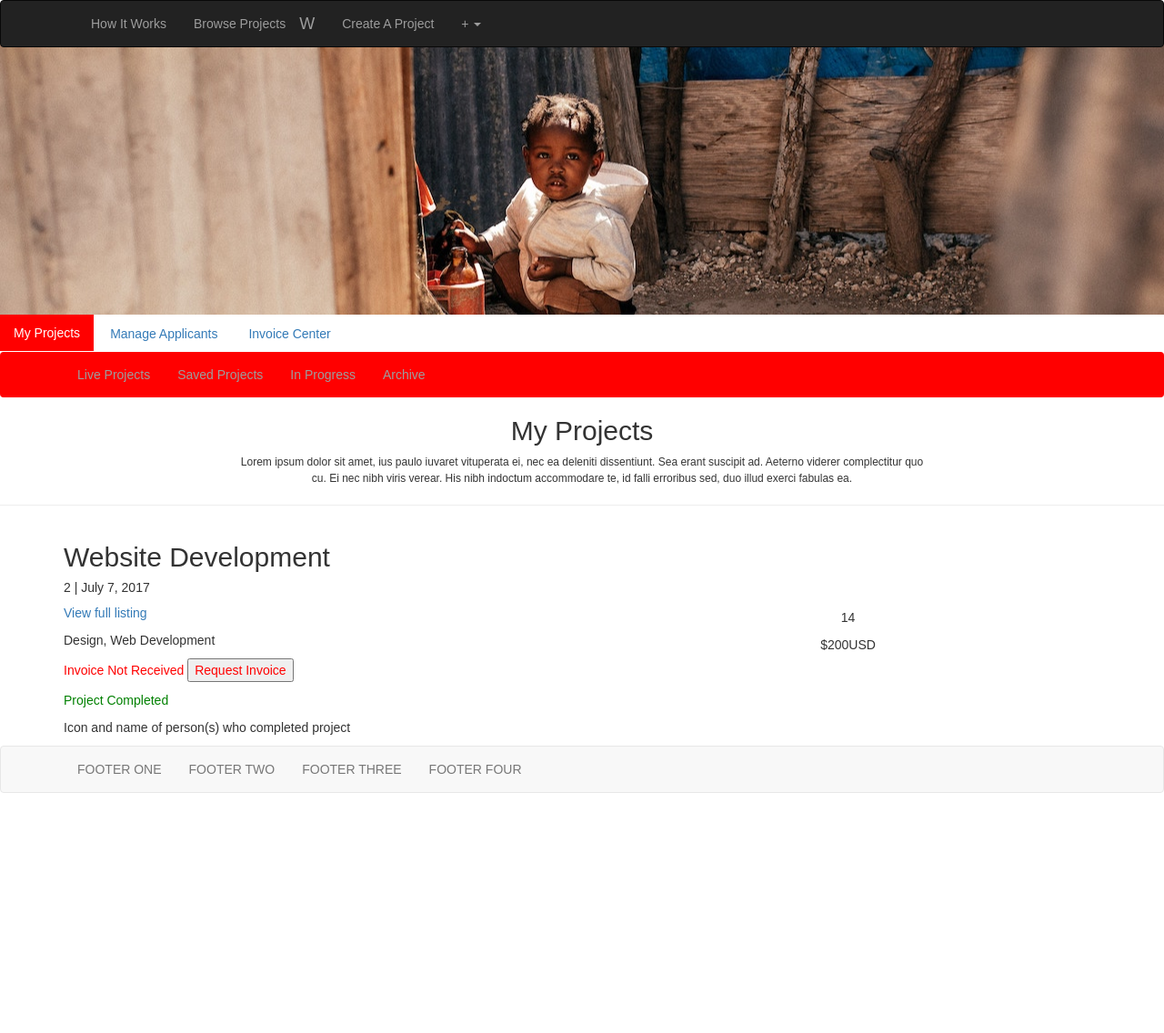
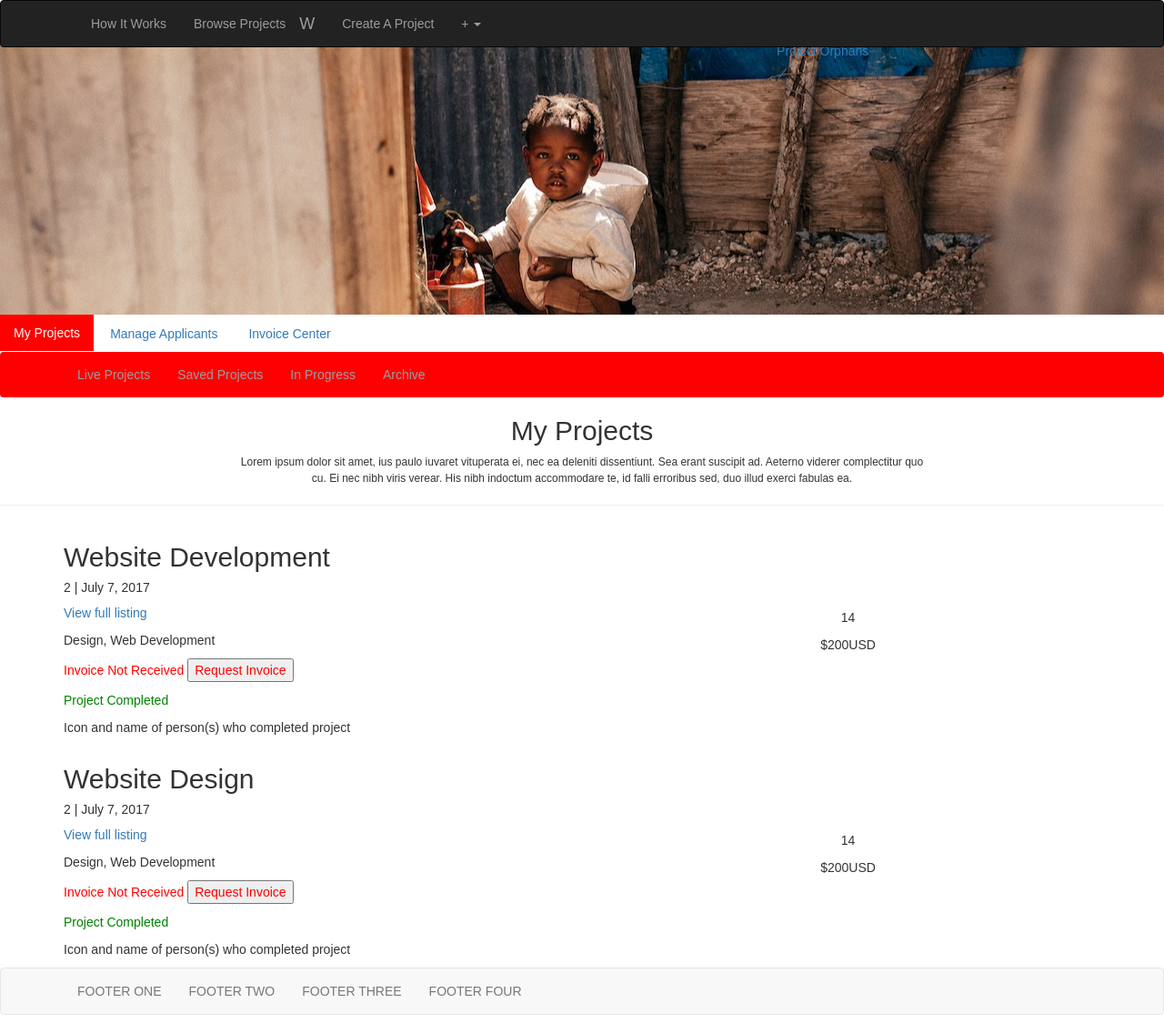
Before and after one commit to lamaya/mockup, a React (Create React App) app in the folder mockup/: page / in a window 1280 px wide. Shown: the whole page at 91% size. Before the commit the page ends 892 px from the top, so only its background shows below. Built offline with nearby package versions, Linux system fonts and the light colour scheme.

Commit message:
renders second project

```diff
--- a/mockup/src/Components/Home.js
+++ b/mockup/src/Components/Home.js
@@ -1,6 +1,7 @@
 import React, { Component } from 'react';
 import organizations from '../organizations';
 import NavBar from './NavBar';
+import ProjNav from './ProjNav';
 import MyProjects from './MyProjects';
 import { tabsInstance, Tab, Tabs } from 'react-bootstrap';
 
@@ -8,27 +9,42 @@ class Home extends Component {
 constructor(){
   super();
   this.state = {
-    organizations: organizations,
+    data: [],
+    all_orgs: [],
     all_data: [],
     projs: [],
+    proj2: [],
     i: 0,
   }
 }
 componentDidMount(){
   let i = this.state.i
     this.setState({
+      data: organizations,
       all_data: organizations[i],
       projs: organizations[i].projects[i],
+      proj2: organizations[i].projects[1],
       })
+  }
+
+  renderAllProjects(){
+    let dataa = this.state.all_data.projects
+    dataa.map(function(choice,i){
+      console.log(dataa[i])
+    })
   }
   render() {
     let i = this.state.i
     let data = this.state.all_data
     let projects = this.state.projs
+    let projects2 = this.state.proj2
     const tabsInstance = (
     <Tabs defaultActiveKey={1} animation={true} id="noanim-tab-example">
      <Tab eventKey={1} title="My Projects">
-      <MyProjects project_name={projects.title} applicants={projects.applicants} date={projects.date} rate={projects.rate} skills={projects.skills} desciption={projects.desciption} hours={projects.hours} paid={projects.paid} completed={projects.completed}  /></Tab>
+     <ProjNav />
+      <MyProjects project_name={projects.title} applicants={projects.applicants} date={projects.date} rate={projects.rate} skills={projects.skills} desciption={projects.desciption} hours={projects.hours} paid={projects.paid} completed={projects.completed}  />
+      <MyProjects project_name={projects2.title} applicants={projects.applicants} date={projects.date} rate={projects.rate} skills={projects.skills} desciption={projects.desciption} hours={projects.hours} paid={projects.paid} completed={projects.completed}  />
+      </Tab>
       <Tab eventKey={2} title="Manage Applicants">Manage Applicants</Tab>
       <Tab eventKey={3} title="Invoice Center" >Invoice Center</Tab>
     </Tabs>
@@ -37,6 +53,7 @@ componentDidMount(){
       <div className="Home">
       <section>
         <div className="project-header">
+        <a onClick={this.renderAllProjects.bind(this)}>{data.project_name}</a>
          </div>
          <div className="tabs">
           {tabsInstance}
--- a/mockup/src/Components/MyProjects.js
+++ b/mockup/src/Components/MyProjects.js
@@ -5,7 +5,6 @@ import { tabsInstance, Tab, Tabs, Button, Well, Collapse, Grid, Row, Col } from
 
 
 function MyProjects(props){
-
     var paid = props.paid
     var completed = props.completed
     var paidID = "";
@@ -21,10 +20,10 @@ function MyProjects(props){
     } if ( completed !== "yes"){
         compID = "red"
     }
-
 return(
 <div className="MyProjects">
-   <ProjNav />
+  <div className="t">
+   </div>
    <div className="project-info">
       <Grid>
          <Row className="show-grid">
--- a/mockup/src/organizations.js
+++ b/mockup/src/organizations.js
@@ -2,13 +2,13 @@ export default [
   { project_name: "Project Orphans", text: "Serving Orphans and Widows in Uganda", img: 'name_states.png', paid: "Y",
     "projects": [
       {"title": "Website Development", "applicants": 2, "date": "July 7, 2017", "description": "This is a very interesting project", "skills": "Design, Web Development", "hours": "14","rate": "$200USD", "paid": "no", completed:"yes"},
-      {"title": "Website Development", "applicants": 2, "date": "July 7, 2017", "description": "This is a very interesting project", "skills": "Design, Web Development", "hours": "14","rate": "$200USD", paid: "no", completed:"yes"}
+      {"title": "Website Design", "applicants": 2, "date": "July 7, 2017", "description": "This is a very interesting project", "skills": "Design, Web Development", "hours": "20","rate": "$200USD", paid: "no", completed:"no"}
     ]
   },
   { project_name: "Project Hunger", text: "create rides", img: 'bkrnd.jpg', paid: "N",
     "projects": [
-      {"title": "Website Development", "applicants": 2, "date": "July 7, 2017", "description": "This is a very interesting project", "skills": "Design, Web Development", "hours": "14","rate": "$200USD", paid: "no", completed:"yes"},
-      {"title": "Website Development", "applicants": 2, "date": "July 7, 2017", "description": "This is a very interesting project", "skills": "Design, Web Development", "hours": "14","rate": "$200USD", paid: "no", completed:"yes"}
+      {"title": "Website Devsign", "applicants": 2, "date": "July 7, 2017", "description": "This is a very interesting project", "skills": "Design, Web Development", "hours": "14","rate": "$200USD", paid: "no", completed:"yes"},
+      {"title": "Website Designnn", "applicants": 2, "date": "July 7, 2017", "description": "This is a very interesting project", "skills": "Design, Web Development", "hours": "14","rate": "$200USD", paid: "no", completed:"yes"}
     ]
   }
 ]
```
Also changed, not shown: mockup/src/Components/Collapse.js (deleted).
